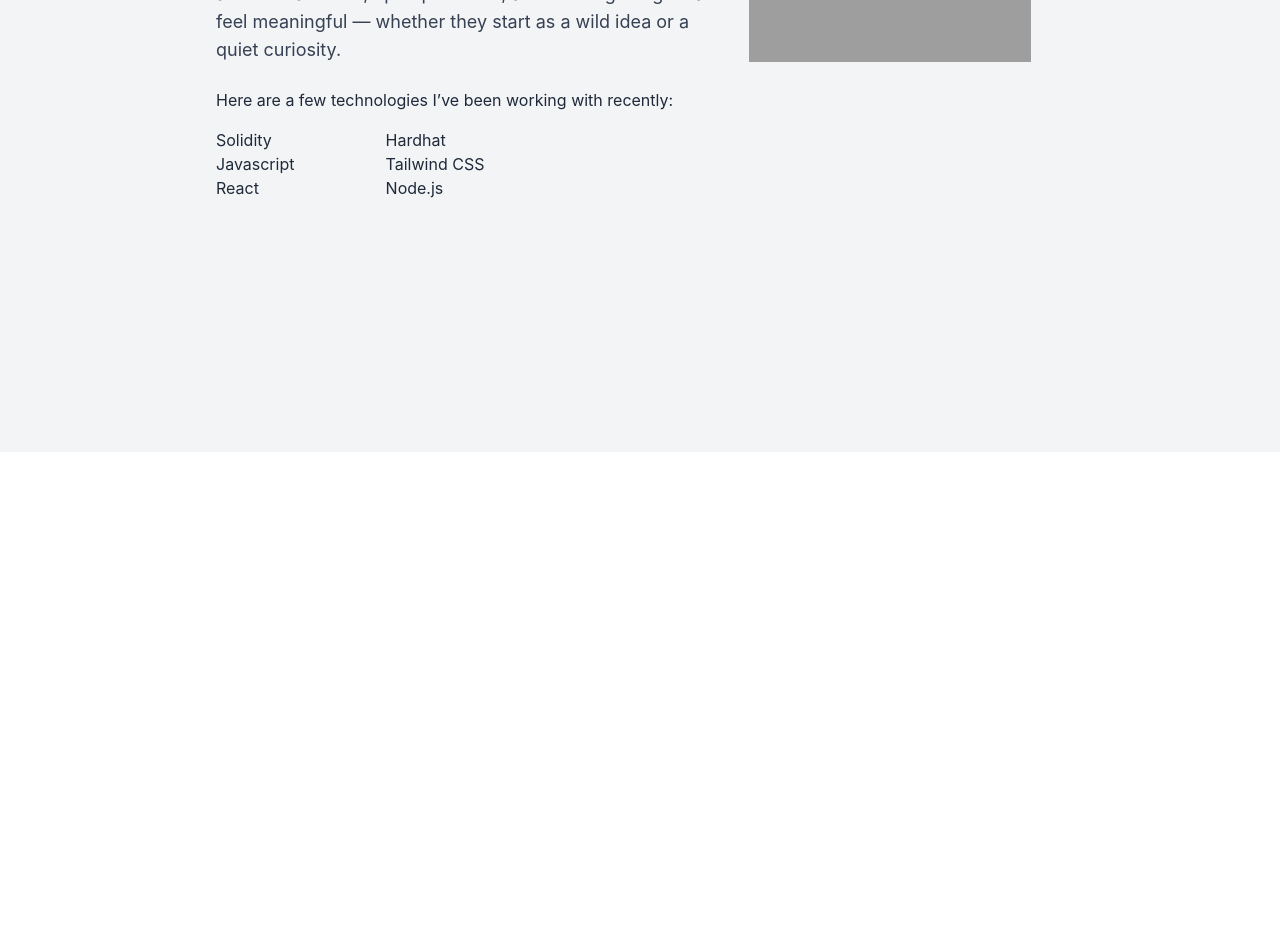
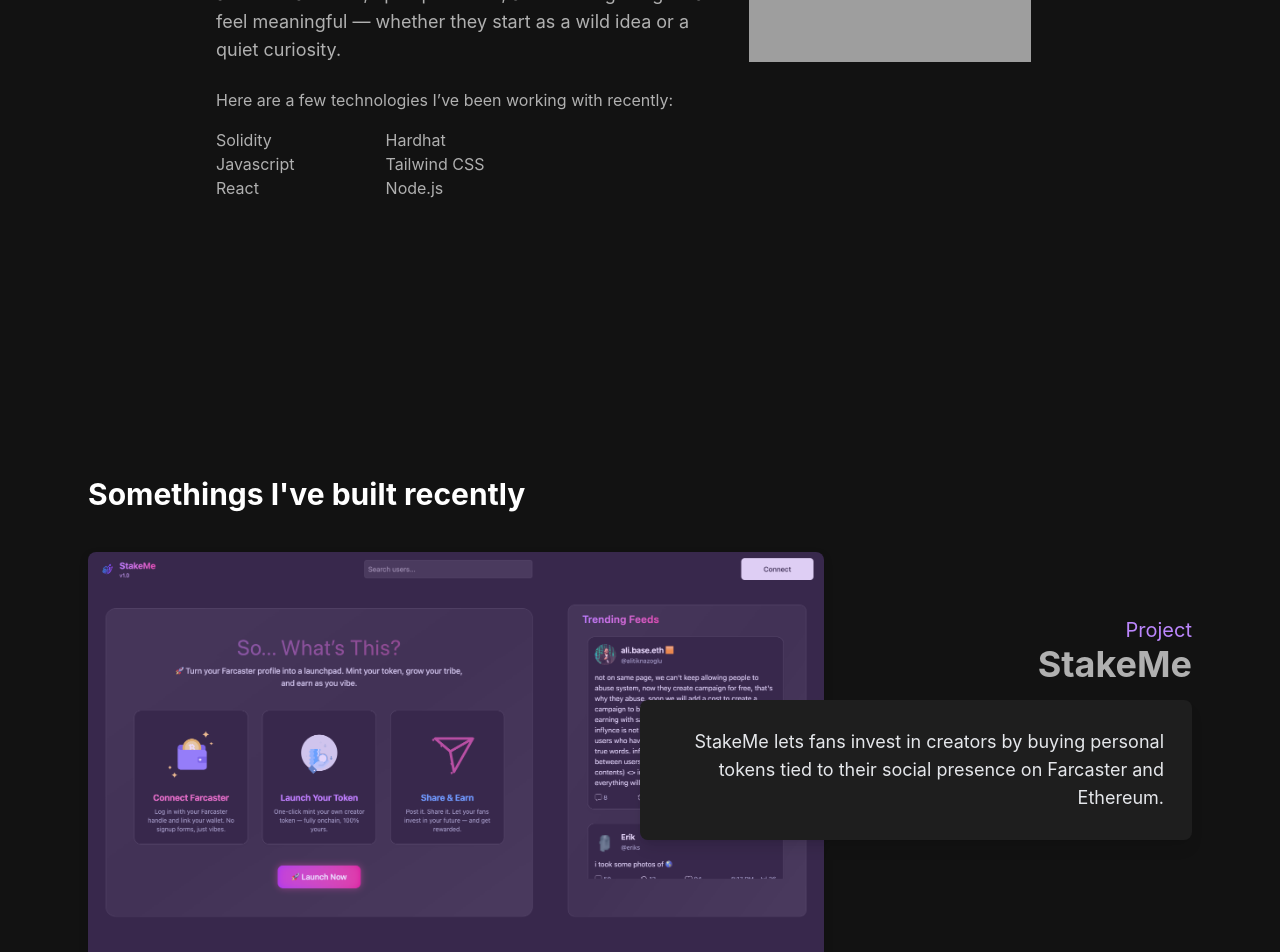
Before and after one commit to roopakmahadane/Portfolio, a React (Vite) app: page / in a window 1280 px wide. Shown: the part 1220-2172 px from the top of the page. Before the commit the page ends 1672 px from the top, so only its background shows below. Built offline with nearby package versions, Linux system fonts and the light colour scheme; grey boxes are pictures that could not be loaded.

Commit message:
Major updates, added projects component

```diff
--- a/src/components/AboutMe.jsx
+++ b/src/components/AboutMe.jsx
@@ -1,16 +1,16 @@
 export default function AboutMe(){
 return (
-    <div className="min-h-screen bg-gray-100 p-6 mx-auto max-w-4xl font-inter">
-        <h1 className="text-3xl font-bold align-center text-center md:text-left mb-4 ">About Me</h1>
+    <div className="min-h-screen bg-[#121212] p-6 mx-auto max-w-4xl font-inter">
+        <h1 className="text-3xl font-bold align-center text-[#ffffff] text-center md:text-left mb-4 ">About Me</h1>
         <div className="flex flex-col md:flex-row items-center">
         <div className="max-w-4/5 md:max-w-3/5 mb-6 md:mb-0">
-        <p className="text-lg text-gray-700 mb-6 w-full font-inter">
+        <p className="text-lg text-[#b0b0b0] mb-6 w-full font-inter">
         I started with engineering, worked in IT, and then took a detour through HR and management. While pursuing my MBA and working in people strategy, I realized that what really lights me up is building — not just systems and workflows, but real, working products.
         Now, I'm diving deep into Web3: writing Solidity, designing dApps, and exploring how decentralized tech can reshape the future.
         I’m recently built <a className="text-blue-700" href="https://stake-me-pink.vercel.app/">StakeMe</a>, a tokenized platform for creators to raise capital through revenue-sharing tokens. I care about clean code, open protocols, and building things that feel meaningful — whether they start as a wild idea or a quiet curiosity.
         </p>
-        <p>Here are a few technologies I’ve been working with recently:</p>
-        <div className="grid grid-cols-2 max-w-2/3 mt-4">
+        <p className="text-[#b0b0b0]">Here are a few technologies I’ve been working with recently:</p>
+        <div className="grid grid-cols-2 text-[#b0b0b0] max-w-2/3 mt-4">
            <div>
             <p>Solidity</p>
             <p>Javascript</p>
--- a/src/components/Cover.jsx
+++ b/src/components/Cover.jsx
@@ -12,14 +12,14 @@
 
         {/* Main Hero Section */}
         <div className="md:w-4/6  space-y-4 max-w-4/5 pt-20 md:pt-36 mx-auto">
-          <h1 className="text-xl text-gray-500">Hi, my name is</h1>
-          <h2 className="text-5xl md:text-6xl font-bold text-gray-900">
+          <h1 className="text-xl text-[#bb86fc]">Hi, my name is</h1>
+          <h2 className="text-5xl md:text-6xl font-bold text-[#ffffff]">
             Roopak Mahadane.
           </h2>
-          <h3 className="text-4xl md:text-5xl font-bold text-gray-600">
+          <h3 className="text-4xl md:text-5xl font-bold text-[#b0b0b0]">
           I like building stuff that excites me.
           </h3>
-          <p className="mt-6 max-w-2/3 text-lg text-gray-700 leading-relaxed ">
+          <p className="mt-6 max-w-2/3 text-lg text-[#b0b0b0] leading-relaxed ">
             I’m an HR Manager by profession but passionate about code, Web3,
             and building decentralized applications. Currently learning Solidity,
             working on dApps, and exploring tokenized economies.
--- a/src/components/Header.jsx
+++ b/src/components/Header.jsx
@@ -1,12 +1,21 @@
-import { useState, useEffect } from 'react';
+import { useState, useEffect, useRef } from 'react';
 
 export default function Header() {
-  const [scrolldown, setScrollDown] = useState(false);
+  const [scrollDown, setScrollDown] = useState(false);
+  const lastScrollY = useRef(0);
 
   useEffect(() => {
     const handleScroll = () => {
-      setScrollDown(window.scrollY > 10);
+      const currentScrollY = window.scrollY;
+
+      if (currentScrollY > lastScrollY.current && currentScrollY > 100) {
+        setScrollDown(true);
+      } else if (currentScrollY < lastScrollY.current) {
+        setScrollDown(false);
+      }
+      lastScrollY.current = currentScrollY;
     };
+
     window.addEventListener('scroll', handleScroll);
     return () => window.removeEventListener('scroll', handleScroll);
   }, []);
@@ -14,12 +23,13 @@
   return (
     <div
       className={
-        "flex font-inter p-5 space-x-80 justify-center items-center sticky top-0 z-50 transition-colors duration-300 ease-in-out" +
-        (scrolldown ? " bg-gray-800 text-white shadow-md backdrop-blur-md bg-opacity-90" : " bg-gray-100 text-black")
+        "flex font-inter p-5 space-x-80 justify-center items-center sticky top-0 z-50 transition-transform duration-500 ease-in-out transform " +
+        (scrollDown ? "-translate-y-full" : "translate-y-0") +
+        " bg-[#121212] text-white"
       }
     >
       <div>
-        <h1 className="text-2xl">RM</h1>
+        <h1 className="text-2xl text-[#bb86fc]">RM</h1>
       </div>
       <div className="flex space-x-4">
         <div><h1>About</h1></div>
--- a/src/components/Home.jsx
+++ b/src/components/Home.jsx
@@ -2,13 +2,15 @@
 import Header from "./Header";
 import Cover from "./Cover";
 import AboutMe from "./AboutMe";
+import Projects from "./Projects";
 
 export default function Home() {
   return (
-    <div className="bg-gray-100 min-h-screen font-inter text-gray-800">
+    <div className="bg-[#121212] min-h-screen font-inter text-[##ffffff]">
       <Header />
         <Cover className="min-h-screen"/>
         <AboutMe />
+        <Projects />
     </div>
   );
 }
--- /dev/null
+++ b/src/components/ProjectCard.jsx
@@ -0,0 +1,20 @@
+export default function ProjectCard({src}) {
+    return (
+        <div className="flex flex-row w-full relative z-0 font-inter">
+            <div className=" w-4/6 h-auto relative drop-shadow-lg ">
+             <img className="rounded-lg  h-full z-0" src={src} alt="StakeMe"/>
+             <div className="absolute inset-0 bg-[#bb86fc]/30 rounded-lg cursor-pointer hover:bg-transparent transition duration-200 "></div>
+            </div>
+            <div className="w-3/6 z-10 absolute right-0 mt-16 ">
+                <h1 className="text-right text-xl text-[#bb86fc]  font-inter">Project</h1>
+                <a href="https://stake-me-pink.vercel.app/"><h1 className="text-right text-[#b0b0b0] text-4xl font-bold pb-4 font-inter">StakeMe</h1></a>
+            <div className="w-full z-10 absolute  right-0 bg-[#1e1e1e] text-white p-5 rounded-lg shadow-lg">
+           <p className="text-right text-lg font-inter text-gray-200 p-2">
+           StakeMe lets fans invest in creators by buying personal tokens tied to their social presence on Farcaster and Ethereum.
+            </p>
+           </div>
+            </div>
+
+        </div>
+    )
+}
--- /dev/null
+++ b/src/components/Projects.jsx
@@ -0,0 +1,9 @@
+import ProjectCard from "./ProjectCard";
+export default function Projects(){
+    return(
+        <div className="min-h-screen bg-[#121212] p-6 mx-auto max-w-6xl font-inter">
+            <h1 className="text-3xl font-bold align-center text-center text-[#ffffff] md:text-left mb-4 mb-10"> Somethings I've built recently</h1>
+            <ProjectCard src="./src/assets/stakeMe.png"/>
+        </div>
+    )
+}
```
Also changed, not shown: src/assets/stakeMe.png (added).
